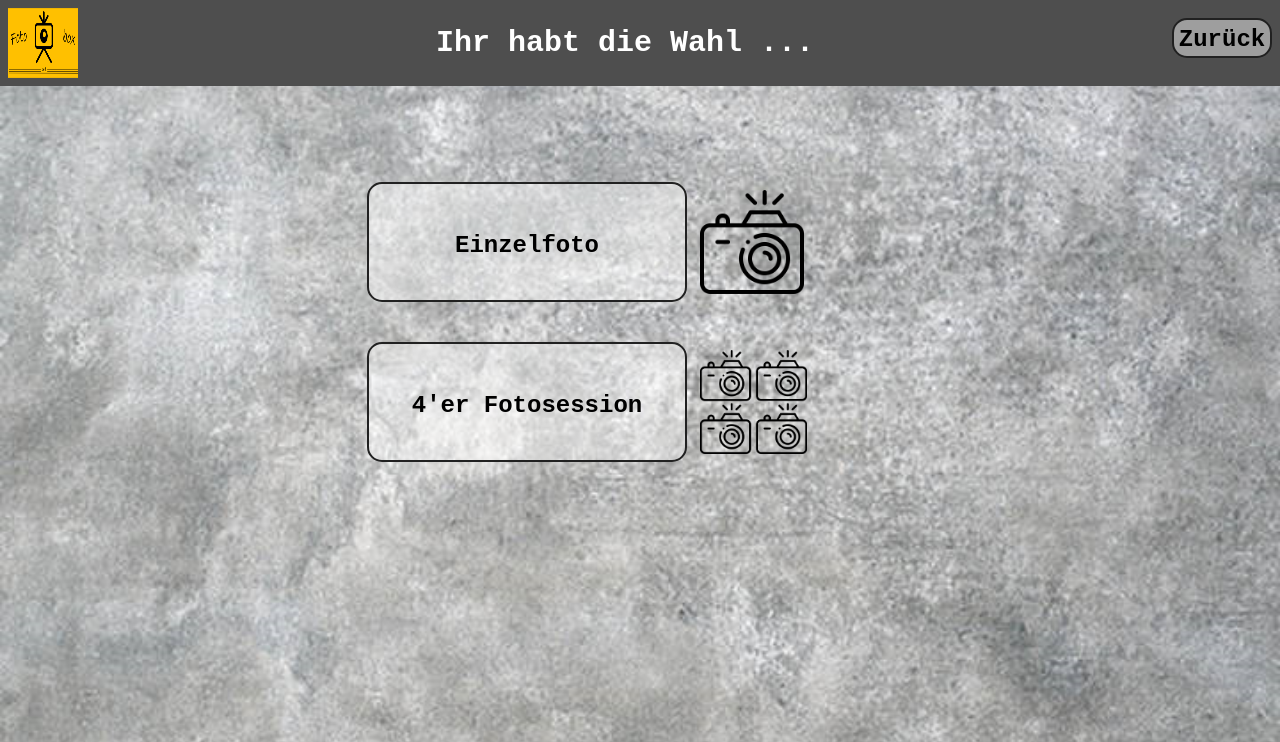
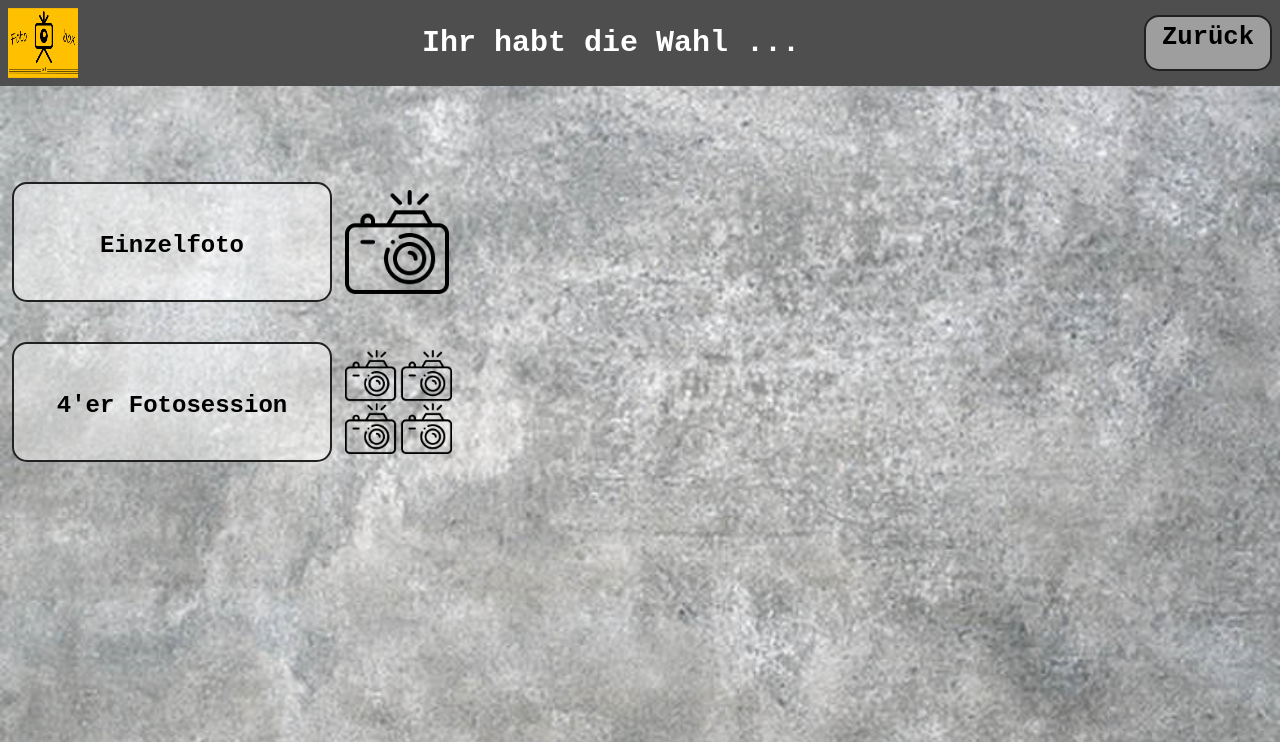
Before and after one commit to zefl/fotobox, a Flask app: page /options in a window 1280 px wide. Shown: the top 742 px of the page. Run offline with Flask 3, Linux system fonts and the light colour scheme; some libraries are stand-ins or nearby versions.

Commit message:
Small html adjustements

```diff
--- a/templates/base.html
+++ b/templates/base.html
@@ -90,8 +90,8 @@ body{
       {% endif %}
       <div class="p-2">
         <a id="back_to_home" href=".">
-          <div class="button" style="margin-right: 0px; margin-top: -10px; width:100px; height:40px; float:left;">
-          <span>Zurück</span>
+          <div class="button" style="width:10vw; height:7vh; float:left;">
+          <span style="font-size: 2vw">Zurück</span>
           </div>
         </a>
       </div>
--- a/templates/chooseOption.html
+++ b/templates/chooseOption.html
@@ -27,63 +27,51 @@ Ihr habt die Wahl ...
 
 <!-- from https://stackoverflow.com/questions/6180256/post-from-an-a-tag -->
 <!-- from http://www.corelangs.com/css/box/center-div.html -->
-<div class="container">
+<div class="container-fluid">
   <div class="row justify-content-md-center" {% if not(enable[0]) %} style="display: none;" {% endif %}>
-    <div class="col-6 mx-auto">
-        <form action="api/modus?option=1" method="POST">
-            <input type="hidden" />
-            <a href="#" onclick="this.parentNode.submit()" style="text-decoration: none; ">
-                <div>
-                    <div class="button button-choose" id="kamera">
-                        Einzelfoto
-                    </div>
-                    <div class="icon-choose">
-                        <img src="../static/pictures/kamera.png" style="height:100%;opacity:1" />
-                    </div>
-                </div>
-            </a>
-        </form>
-    </div>
+    <form action="api/modus?option=1" method="POST">
+        <input type="hidden" />
+        <a href="#" onclick="this.parentNode.submit()" style="text-decoration: none; ">
+            <div class="button button-choose" id="kamera">
+                Einzelfoto
+            </div>
+            <div class="icon-choose">
+                <img src="../static/pictures/kamera.png" style="height:100%;opacity:1" />
+            </div>
+        </a>
+    </form>
   </div>
 
   <div style="height: 5vh;"> </div>
 
   <div class="row justify-content-md-center" {% if not(enable[1]) %} style="display: none;" {% endif %}>
-    <div class="col-6 mx-auto">
-        <form action="api/modus?option=2" method="POST">
-            <input type="hidden" />
-            <a href="#" onclick="this.parentNode.submit()" style="text-decoration: none; ">
-                <div>
-                    <div class="button button-choose" id="kamera4">
-                        {{numberOfPictures}}'er Fotosession
-                    </div>
-                    <div class="icon-choose">
-                        <img src="../static/pictures/kamera4.png" style="height:100%;opacity:1" />
-                    </div>
-                </div>
-            </a>
-        </form>
-    </div>
+    <form action="api/modus?option=2" method="POST">
+        <input type="hidden" />
+        <a href="#" onclick="this.parentNode.submit()" style="text-decoration: none; ">
+            <div class="button button-choose" id="kamera4">
+                {{numberOfPictures}}'er Fotosession
+            </div>
+            <div class="icon-choose">
+                <img src="../static/pictures/kamera4.png" style="height:100%;opacity:1" />
+            </div>
+        </a>
+    </form>
   </div>
 
   <div style="height: 5vh;"> </div>
 
   <div class="row justify-content-md-center" {% if not(enable[2]) %} style="display: none;" {% endif %}>
-    <div class="col-6 mx-auto">
-        <form action="api/modus?option=3" method="POST">
-            <input type="hidden" />
-            <a href="#" onclick="this.parentNode.submit()" style="text-decoration: none; ">
-                <div>
-                    <div class="button button-choose" id="video">
-                        Kurzvideo
-                    </div>
-                    <div class="icon-choose">
-                        <img src="../static/pictures/video.png" style="height:100%;opacity:1" />
-                    </div>
-                </div>
-            </a>
-        </form>
-    </div>
+    <form action="api/modus?option=3" method="POST">
+        <input type="hidden" />
+        <a href="#" onclick="this.parentNode.submit()" style="text-decoration: none; ">
+            <div class="button button-choose" id="video">
+                Kurzvideo
+            </div>
+            <div class="icon-choose">
+                <img src="../static/pictures/video.png" style="height:100%;opacity:1" />
+            </div>
+        </a>
+    </form>
   </div>
 </div>
 
--- a/templates/picturePage.html
+++ b/templates/picturePage.html
@@ -53,7 +53,6 @@ div.container {
 <link rel="stylesheet"  type="text/css" href="{{url_for('static', filename='countdown/countdown.css')}}"/>
 <link rel="stylesheet"  type="text/css" href="../static/countdown/countdown.css"/>
 
-<!--<script type="text/javascript" src="{{url_for('static', filename='countdown/countdown.js')}}"></script>-->
 <script>
 
 let modus = 0;
```
